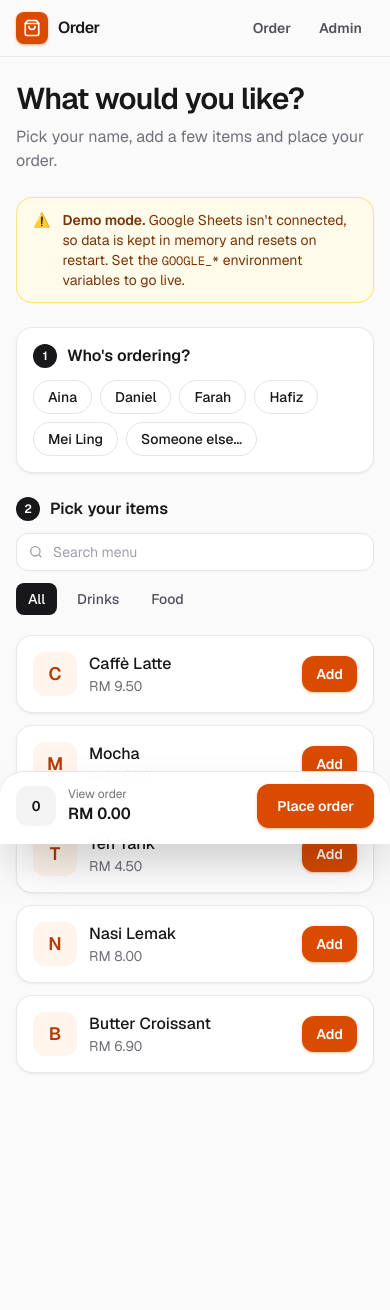
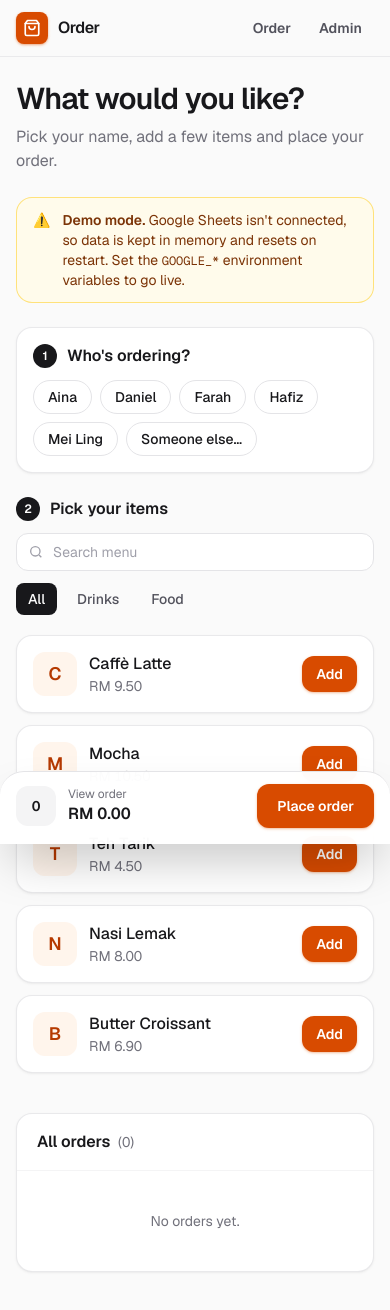
Before and after one commit to ahmadzabilalbar/order, a Next.js app: page / in a window 390 px wide. Shown: the top 1310 px of the page. Before the commit the page ends 1209 px from the top, so only its background shows below. Built offline with nearby package versions, Linux system fonts and the light colour scheme.

Commit message:
Show all orders below the order form
- Shared OrderList component (count + grand total) on order page and admin
- Cached orders read, refreshed immediately when an order is placed
- Admin now lists every order instead of the latest 50

Co-Authored-By: Claude Opus 5.5 <noreply@anthropic.com>

```diff
--- a/src/app/actions.ts
+++ b/src/app/actions.ts
@@ -1,6 +1,7 @@
 "use server";
 
 import { randomUUID } from "node:crypto";
+import { updateTag } from "next/cache";
 import { store } from "@/lib/store";
 import type { ActionResult, Order } from "@/lib/types";
 
@@ -37,6 +38,7 @@ export async function placeOrder(input: PlaceOrderInput): Promise<ActionResult<O
       total: Math.round(lines.reduce((s, l) => s + l.price * l.qty, 0) * 100) / 100,
     };
     await store.addOrder(order);
+    updateTag("orders");
     return { ok: true, data: order };
   } catch (err) {
     console.error(err);
--- a/src/app/admin/page.tsx
+++ b/src/app/admin/page.tsx
@@ -1,9 +1,10 @@
 import { Suspense } from "react";
 import type { Metadata } from "next";
 import { isAdmin } from "@/lib/auth";
-import { formatPrice, formatTime } from "@/lib/format";
+import { formatPrice } from "@/lib/format";
 import { isDemo, store } from "@/lib/store";
 import { DemoBanner } from "@/components/demo-banner";
+import { OrderList } from "@/components/order-list";
 import { logout } from "./actions";
 import { LoginForm } from "./login-form";
 import { ItemManager } from "./item-manager";
@@ -25,7 +26,7 @@ async function AdminGate() {
   const [items, names, orders] = await Promise.all([
     store.listItems(),
     store.listNames(),
-    store.listOrders(50),
+    store.listOrders(Infinity),
   ]);
   const revenue = orders.reduce((s, o) => s + o.total, 0);
 
@@ -46,8 +47,8 @@ async function AdminGate() {
       <div className="grid grid-cols-2 gap-3 sm:grid-cols-4">
         <Stat label="Items" value={items.length} />
         <Stat label="Available" value={items.filter((i) => i.available).length} />
-        <Stat label="Recent orders" value={orders.length} />
-        <Stat label="Recent revenue" value={formatPrice(revenue)} />
+        <Stat label="Orders" value={orders.length} />
+        <Stat label="Revenue" value={formatPrice(revenue)} />
       </div>
 
       <div className="grid gap-6 lg:grid-cols-[1fr_320px] lg:items-start">
@@ -55,38 +56,7 @@ async function AdminGate() {
         <NameManager names={names} />
       </div>
 
-      <section className="card overflow-hidden">
-        <div className="border-b border-zinc-100 px-5 py-4 dark:border-zinc-800">
-          <h2 className="font-semibold">Recent orders</h2>
-        </div>
-        {orders.length === 0 ? (
-          <p className="px-5 py-10 text-center text-sm text-zinc-500">No orders yet.</p>
-        ) : (
-          <ul className="divide-y divide-zinc-100 dark:divide-zinc-800">
-            {orders.map((o) => (
-              <li key={o.id} className="flex flex-col gap-1 px-5 py-3.5 sm:flex-row sm:items-center sm:gap-4">
-                <div className="flex items-center gap-3 sm:w-48 sm:shrink-0">
-                  <span className="grid size-8 shrink-0 place-items-center rounded-full bg-brand-50 text-sm font-semibold text-brand-700 dark:bg-brand-500/10 dark:text-brand-400">
-                    {o.name.charAt(0).toUpperCase()}
-                  </span>
-                  <div className="min-w-0">
-                    <p className="truncate text-sm font-medium">{o.name}</p>
-                    <p className="text-xs text-zinc-500">{o.createdAt ? formatTime(o.createdAt) : ""}</p>
-                  </div>
-                </div>
-                <div className="min-w-0 flex-1 text-sm text-zinc-600 dark:text-zinc-300">
-                  {o.lines.map((l) => `${l.qty}× ${l.name}`).join(", ")}
-                  {o.note && <span className="block text-xs text-zinc-500 italic">“{o.note}”</span>}
-                </div>
-                <div className="flex items-center gap-3 text-sm sm:justify-end">
-                  <span className="font-mono text-xs text-zinc-400">#{o.id}</span>
-                  <span className="font-semibold tabular-nums">{formatPrice(o.total)}</span>
-                </div>
-              </li>
-            ))}
-          </ul>
-        )}
-      </section>
+      <OrderList orders={orders} />
     </div>
   );
 }
--- a/src/app/order-form.tsx
+++ b/src/app/order-form.tsx
@@ -88,7 +88,7 @@ export function OrderForm({ items, names }: { items: Item[]; names: string[] })
   }
 
   return (
-    <div className="grid gap-6 pb-28 lg:grid-cols-[1fr_360px] lg:items-start lg:pb-0">
+    <div className="grid gap-6 lg:grid-cols-[1fr_360px] lg:items-start">
       <div className="space-y-6">
         {/* Step 1: name */}
         <section className="card p-4 sm:p-5">
--- a/src/app/page.tsx
+++ b/src/app/page.tsx
@@ -1,7 +1,8 @@
 import { Suspense } from "react";
 import { connection } from "next/server";
-import { getMenu, getNames, isDemo } from "@/lib/store";
+import { getMenu, getNames, getOrders, isDemo } from "@/lib/store";
 import { DemoBanner } from "@/components/demo-banner";
+import { OrderList } from "@/components/order-list";
 import { OrderForm } from "./order-form";
 
 export default function Home() {
@@ -16,6 +17,12 @@ export default function Home() {
       <Suspense fallback={<MenuSkeleton />}>
         <Menu />
       </Suspense>
+      {/* Bottom padding keeps the list clear of the mobile cart bar. */}
+      <div className="mt-10 pb-28 lg:pb-0">
+        <Suspense fallback={<div className="h-40 animate-pulse rounded-2xl bg-zinc-200/70 dark:bg-zinc-800/70" />}>
+          <Orders />
+        </Suspense>
+      </div>
     </>
   );
 }
@@ -30,6 +37,11 @@ async function Menu() {
       <OrderForm items={items} names={names} />
     </>
   );
+}
+
+async function Orders() {
+  await connection();
+  return <OrderList orders={await getOrders()} />;
 }
 
 function MenuSkeleton() {
--- /dev/null
+++ b/src/components/order-list.tsx
@@ -0,0 +1,47 @@
+import { formatPrice, formatTime } from "@/lib/format";
+import type { Order } from "@/lib/types";
+
+export function OrderList({ orders, title = "All orders" }: { orders: Order[]; title?: string }) {
+  const total = orders.reduce((s, o) => s + o.total, 0);
+  return (
+    <section className="card overflow-hidden">
+      <div className="flex items-center justify-between gap-4 border-b border-zinc-100 px-5 py-4 dark:border-zinc-800">
+        <h2 className="font-semibold">
+          {title} <span className="ml-1 text-sm font-normal text-zinc-500 tabular-nums">({orders.length})</span>
+        </h2>
+        {orders.length > 0 && (
+          <span className="text-sm text-zinc-500">
+            Total <span className="font-semibold text-zinc-900 tabular-nums dark:text-zinc-100">{formatPrice(total)}</span>
+          </span>
+        )}
+      </div>
+      {orders.length === 0 ? (
+        <p className="px-5 py-10 text-center text-sm text-zinc-500">No orders yet.</p>
+      ) : (
+        <ul className="divide-y divide-zinc-100 dark:divide-zinc-800">
+          {orders.map((o) => (
+            <li key={o.id} className="flex flex-col gap-1 px-5 py-3.5 sm:flex-row sm:items-center sm:gap-4">
+              <div className="flex items-center gap-3 sm:w-48 sm:shrink-0">
+                <span className="grid size-8 shrink-0 place-items-center rounded-full bg-brand-50 text-sm font-semibold text-brand-700 dark:bg-brand-500/10 dark:text-brand-400">
+                  {o.name.charAt(0).toUpperCase()}
+                </span>
+                <div className="min-w-0">
+                  <p className="truncate text-sm font-medium">{o.name}</p>
+                  <p className="text-xs text-zinc-500">{o.createdAt ? formatTime(o.createdAt) : ""}</p>
+                </div>
+              </div>
+              <div className="min-w-0 flex-1 text-sm text-zinc-600 dark:text-zinc-300">
+                {o.lines.map((l) => `${l.qty}× ${l.name}`).join(", ")}
+                {o.note && <span className="block text-xs text-zinc-500 italic">“{o.note}”</span>}
+              </div>
+              <div className="flex items-center gap-3 text-sm sm:justify-end">
+                <span className="font-mono text-xs text-zinc-400">#{o.id}</span>
+                <span className="font-semibold tabular-nums">{formatPrice(o.total)}</span>
+              </div>
+            </li>
+          ))}
+        </ul>
+      )}
+    </section>
+  );
+}
--- a/src/lib/store.ts
+++ b/src/lib/store.ts
@@ -20,3 +20,10 @@ export async function getNames() {
   cacheLife("minutes");
   return (await store.listNames()).sort((a, b) => a.localeCompare(b));
 }
+
+export async function getOrders() {
+  "use cache";
+  cacheTag("orders");
+  cacheLife("minutes");
+  return store.listOrders(Infinity);
+}
```
